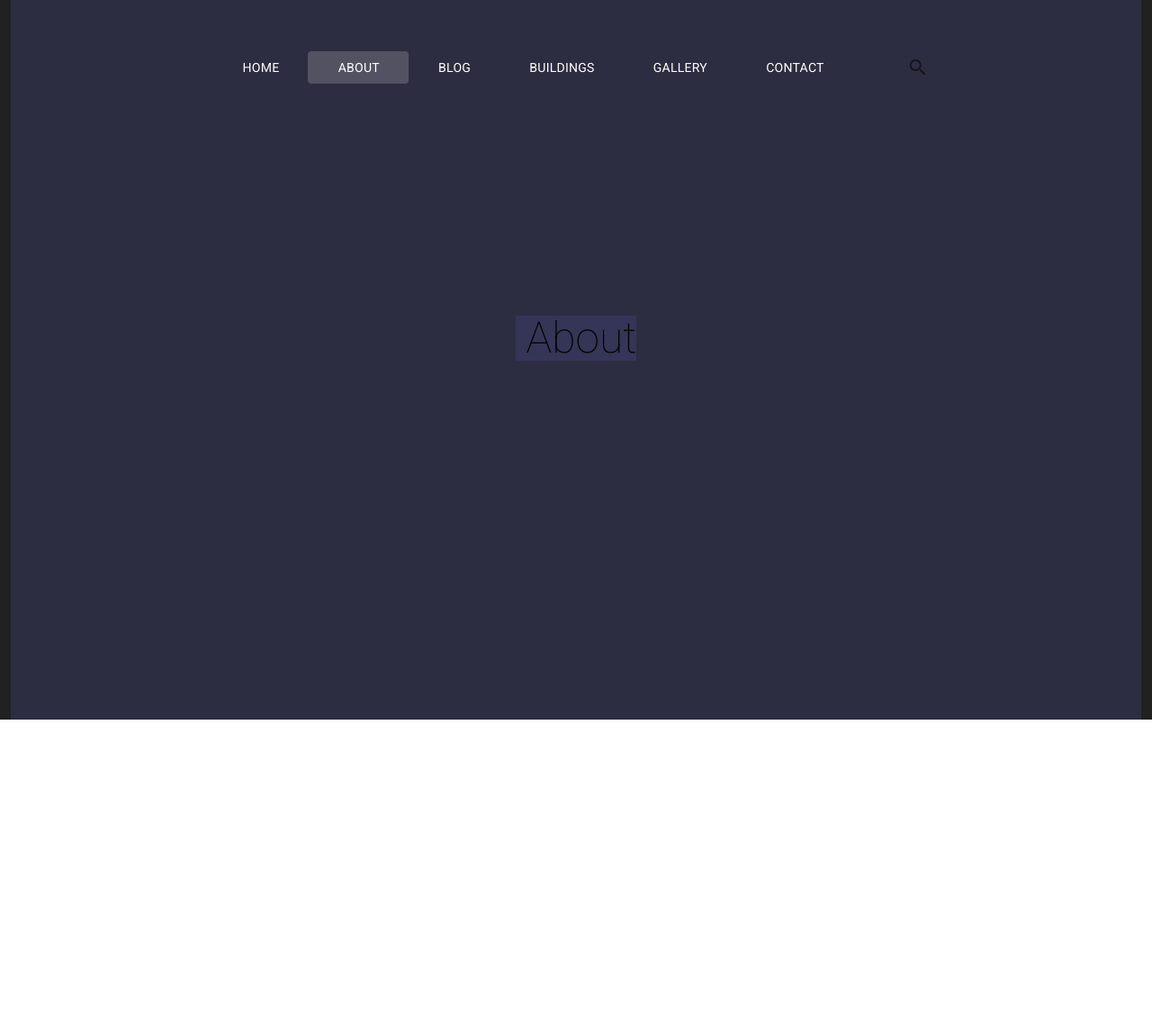
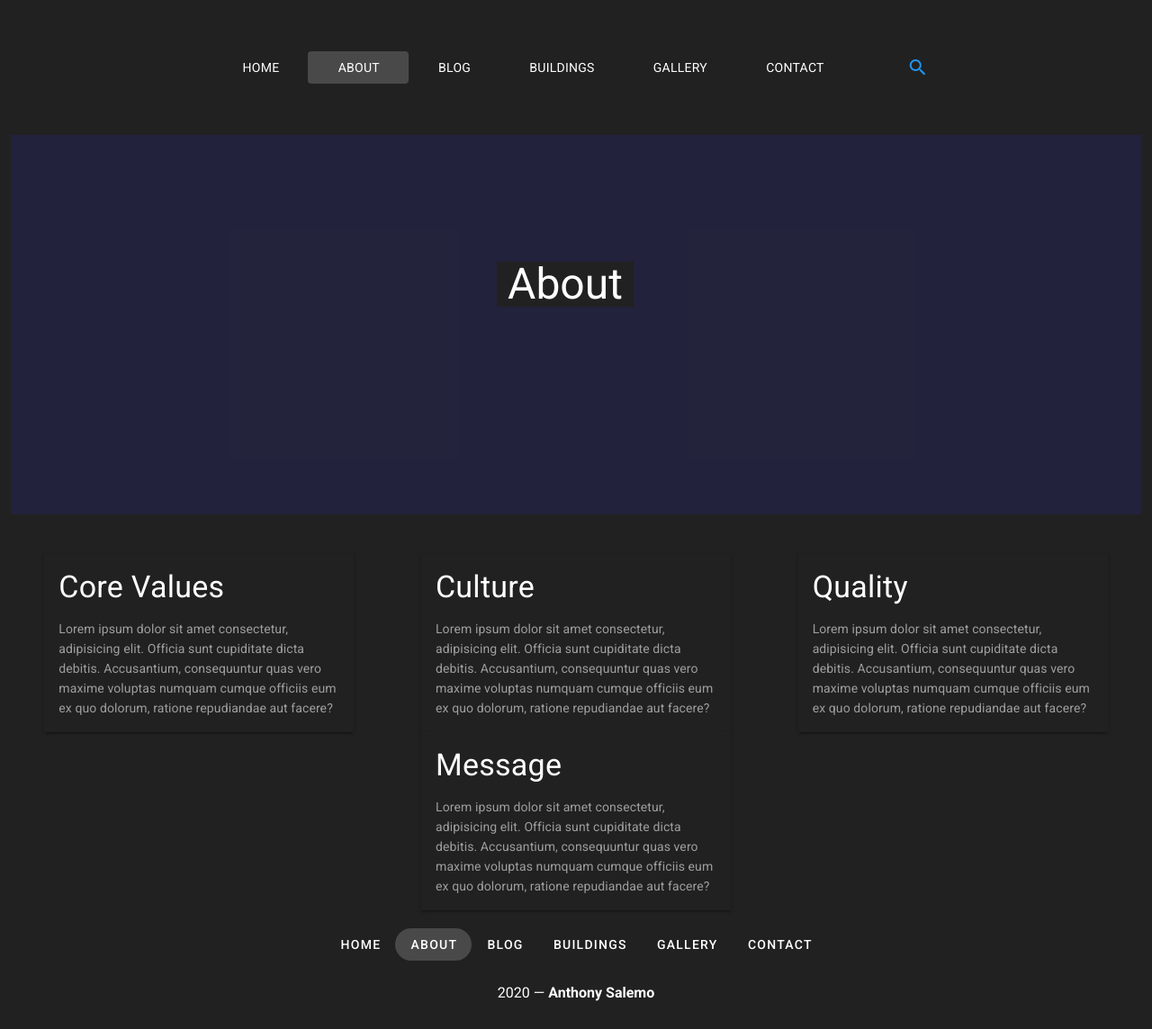
Before and after one commit to Ajsalemo/Vue.js-UI-Template, a Vue app: page /About in a window 1280 px wide. Shown: the whole page at 90% size. Before the commit the page ends 800 px from the top, so only its background shows below. Built offline with nearby package versions, Linux system fonts and the light colour scheme.

Commit message:
added a computed method to conditionally change footer position

```diff
--- a/src/assets/scss/shared-styles.scss
+++ b/src/assets/scss/shared-styles.scss
@@ -5,7 +5,7 @@ $views-background-color: #212121;
 
 // Mix-ins
 @mixin views-container {
-  height: 100vh;
+  height: 100%;
   background-position: center;
   background-color: $views-background-color;
 }
--- /dev/null
+++ b/src/components/AboutCard.vue
@@ -0,0 +1,34 @@
+<template>
+  <v-card class="mx-auto about-card" max-width="344" tile>
+    <v-card-text>
+      <p class="display-1 white--text">
+        {{ title_text }}
+      </p>
+      <div class="grey--text">
+        {{ body_text }}
+      </div>
+    </v-card-text>
+  </v-card>
+</template>
+
+<script>
+export default {
+  name: "AboutCard",
+  props: {
+    title_text: {
+      type: String,
+    },
+    body_text: {
+      type: String,
+    },
+  },
+};
+</script>
+
+<style lang="scss" scoped>
+@import "../assets/scss/shared-styles.scss";
+
+.about-card {
+  background-color: $views-background-color;
+}
+</style>
--- /dev/null
+++ b/src/components/AboutCardContainer.vue
@@ -0,0 +1,43 @@
+<template>
+  <v-container fluid>
+    <v-row class="about-card-container">
+      <AboutCard
+        title_text="Core Values"
+        body_text="Lorem ipsum dolor sit amet consectetur, adipisicing elit. Officia sunt cupiditate dicta debitis. Accusantium, consequuntur quas vero maxime voluptas numquam cumque officiis eum ex quo dolorum, ratione repudiandae aut facere?"
+      />
+      <AboutCard
+        title_text="Culture"
+        body_text="Lorem ipsum dolor sit amet consectetur, adipisicing elit. Officia sunt cupiditate dicta debitis. Accusantium, consequuntur quas vero maxime voluptas numquam cumque officiis eum ex quo dolorum, ratione repudiandae aut facere?"
+      />
+      <AboutCard
+        title_text="Quality"
+        body_text="Lorem ipsum dolor sit amet consectetur, adipisicing elit. Officia sunt cupiditate dicta debitis. Accusantium, consequuntur quas vero maxime voluptas numquam cumque officiis eum ex quo dolorum, ratione repudiandae aut facere?"
+      />
+      <AboutCard
+        title_text="Message"
+        body_text="Lorem ipsum dolor sit amet consectetur, adipisicing elit. Officia sunt cupiditate dicta debitis. Accusantium, consequuntur quas vero maxime voluptas numquam cumque officiis eum ex quo dolorum, ratione repudiandae aut facere?"
+      />
+    </v-row>
+  </v-container>
+</template>
+
+<script>
+import AboutCard from "@/components/AboutCard";
+
+export default {
+  name: "AboutCardContainer",
+  components: {
+    AboutCard,
+  },
+};
+</script>
+
+<style lang="scss" scoped>
+@import "../assets/scss/shared-styles.scss";
+
+.about-card-container {
+  background-color: $views-background-color;
+  height: auto;
+  margin-top: 2em;
+}
+</style>
--- a/src/components/Appbar.vue
+++ b/src/components/Appbar.vue
@@ -1,20 +1,21 @@
 <template>
   <v-app-bar
-    class="transparent d-flex justify-start justify-md-space-around hidden-sm-and-down"
-    fixed
+    class="d-flex justify-start justify-md-space-around hidden-sm-and-down"
+    color="#212121"
+    absolute
     flat
     height="150"
   >
     <v-btn
       :to="link"
-      class="body-2 white--text appbar-link-underline pr-8 ps-8 hidden-sm-and-down transparent"
+      class="body-2 white--text appbar-link-underline pr-8 ps-8 hidden-sm-and-down"
       text
       v-for="link in appLinks"
       :key="link"
       >{{ link }}</v-btn
     >
 
-    <v-btn icon class="ms-12 hidden-sm-and-down">
+    <v-btn icon class="ms-12 hidden-sm-and-down blue--text">
       <v-icon>mdi-magnify</v-icon>
     </v-btn>
     <!-- This sub-component displays when the viewport sizes down to 'sm'(Small - 600px) -->
--- a/src/components/Footer.vue
+++ b/src/components/Footer.vue
@@ -1,5 +1,5 @@
 <template>
-  <v-footer padless absolute>
+  <v-footer padless :absolute="changeFooterPosition">
     <v-row justify="center" no-gutters class="footer-top-border grey darken-4">
       <v-btn
         v-for="link in links"
@@ -26,6 +26,15 @@ export default {
       links: ["Home", "About", "Blog", "Buildings", "Gallery", "Contact"],
     };
   },
+  computed: {
+    changeFooterPosition() {
+      let position =
+        this.$route.path === "/" || this.$route.path === "/Home"
+          ? true
+          : false;
+      return position;
+    },
+  },
 };
 </script>
 
--- a/src/components/Header.vue
+++ b/src/components/Header.vue
@@ -1,6 +1,9 @@
 <template>
-  <h1 class="font-weight-thin display-2 text-center text-md-right white--text d-flex align-center justify-center">
-    <strong class="mb-12 grey darken-4">{{ header_text_one }}</strong> <span class="black--text mb-12 ps-3">{{ header_text_two }}</span>
+  <h1
+    class="font-weight-thin display-2 text-center text-md-right white--text d-flex align-center justify-center"
+  >
+    <strong class="mt-12 grey darken-4 ps-3 pr-3">{{ header_text_one }}</strong>
+    <span class="mt-12 white--text ps-3 pr-3">{{ header_text_two }}</span>
   </h1>
 </template>
 
@@ -19,7 +22,7 @@ export default {
 </script>
 
 <style lang="scss" scoped>
-$header-background-color: #46468354;
+$header-background-color: #26267454;
 
 h1 {
   height: 100%;
--- a/src/components/MobileNav.vue
+++ b/src/components/MobileNav.vue
@@ -2,7 +2,7 @@
 <template>
   <v-menu class="hidden-md-and-up">
     <template v-slot:activator="{ on }">
-      <v-icon class="black--text hidden-md-and-up" dark v-on="on" size="32">
+      <v-icon class="white--text hidden-md-and-up" dark v-on="on" size="32">
         mdi-menu
       </v-icon>
     </template>
--- a/src/views/About.vue
+++ b/src/views/About.vue
@@ -5,13 +5,14 @@
       fluid
     >
       <Appbar />
-        <v-img
-          src="../assets/images/germany.jpg"
-          alt="Landing page"
-          height="100vh"
-        >
-            <Header header_text_two="About" />
-        </v-img>
+      <v-img
+        src="../assets/images/germany.jpg"
+        alt="Landing page"
+        height="35em"
+      >
+        <Header header_text_one="About" />
+      </v-img>
+      <AboutCardContainer />
     </v-container>
   </v-app>
 </template>
@@ -19,20 +20,22 @@
 <script>
 import Appbar from "@/components/Appbar";
 import Header from "@/components/Header";
+import AboutCardContainer from "@/components/AboutCardContainer";
 
 export default {
   name: "About",
   components: {
     Appbar,
-    Header
+    Header,
+    AboutCardContainer,
   },
 };
 </script>
 
 <style lang="scss" scoped>
-@import '../assets/scss/shared-styles.scss';
+@import "../assets/scss/shared-styles.scss";
 
 .about-app-container {
-  @include views-container
+  @include views-container;
 }
 </style>
--- a/src/views/App.vue
+++ b/src/views/App.vue
@@ -10,14 +10,13 @@
         transition="fade-transition"
       >
         <v-img
-          src="../assets/images/germany.jpg"
+          src="../assets/images/about.jpg"
           alt="Landing page"
           height="100vh"
         >
           <Header header_text_one="Modern" header_text_two="Architecure" />
         </v-img>
       </v-lazy>
-      <Footer />
     </v-container>
   </v-app>
 </template>
@@ -25,14 +24,12 @@
 <script>
 import Header from "@/components/Header";
 import Appbar from "@/components/Appbar";
-import Footer from "@/components/Footer";
 
 export default {
   name: "App",
   components: {
     Header,
     Appbar,
-    Footer,
   },
   data() {
     return {
--- a/src/views/Index.vue
+++ b/src/views/Index.vue
@@ -1,11 +1,17 @@
 <template>
   <v-app>
     <router-view></router-view>
+    <Footer />
   </v-app>
 </template>
 
 <script>
+import Footer from "@/components/Footer";
+
 export default {
   name: "Index",
+  components: {
+      Footer,
   }
+};
 </script>
```
Also changed, not shown: src/assets/images/about.jpg (added). Lines whose indentation alone changed are shown as unchanged.
